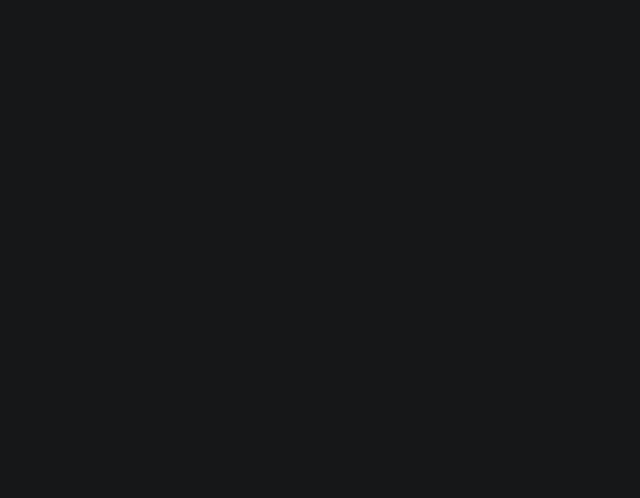
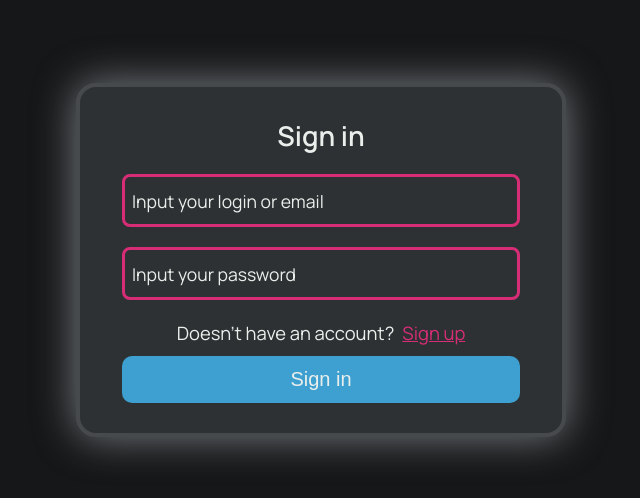
Before and after one commit to ThNeutral/messenger, a React (Vite) app in the folder client/: page /signin in a window 1280 px wide. Before the commit this address had no page. Shown: the part 108-606 px from the top of the page, without its empty margins (319-959 px from the left). Built offline with nearby package versions, Linux system fonts and the light colour scheme.

Commit message:
Sign In: Added Sign In page and functional

```diff
--- a/client/src/App.tsx
+++ b/client/src/App.tsx
@@ -2,6 +2,8 @@ import './/assets/css/style.css'
 
 import { BrowserRouter as Router, Routes, Route } from 'react-router-dom';
 import { RegisterPage } from './Components/Pages/RegisterPage';
+import { SignInPage } from './Components/Pages/SignInPage';
+import { ChatsMainPage } from './Components/Pages/ChatsMainPage';
 function App() {
 
   return (
@@ -10,11 +12,9 @@ function App() {
       <main className='main-app'>
       <Router>
       <Routes>
-        {<Route path='/signup' element={<RegisterPage />}/>}
-        {/* <Route path="/login" element={<Authorization />} />
-        <Route path="/signup" element={<Registration />} />
-        <Route path="/" element={<PrivateRoute/>} />
-        <Route path='/profile' element={<Profile />}/> */}
+        <Route path='/signup' element={<RegisterPage />}/>
+        <Route path='/signin' element={<SignInPage />}/>
+        <Route path='/chats' element={<ChatsMainPage />}/>
       </Routes>
       </Router>
       </main>
--- /dev/null
+++ b/client/src/Components/Pages/ChatsMainPage.tsx
@@ -0,0 +1,18 @@
+import React from 'react';
+import { useNavigate } from 'react-router-dom';
+
+export const ChatsMainPage = () => {
+  const navigate = useNavigate();
+
+  const handleLogout = () => {
+    localStorage.removeItem('authToken');
+    navigate('/signin');
+  };
+
+  return (
+    <>
+      <div>ChatsMainPage</div>
+      <button onClick={handleLogout}>Logout</button>
+    </>
+  );
+}
--- /dev/null
+++ b/client/src/Components/Pages/SignInPage.tsx
@@ -0,0 +1,111 @@
+import React, { useState } from 'react'
+import { useNavigate } from 'react-router-dom';
+
+export const SignInPage = () => {
+    const [usernameOrEmail, setUsernameOrEmail] = useState('');
+    const [password, setPassword] = useState('');
+    const [errors, setErrors] = useState<string[]>([]);
+    const navigate = useNavigate();
+
+    const handleUsernameOrEmailChange = (e: React.ChangeEvent<HTMLInputElement>) => setUsernameOrEmail(e.target.value);
+    const handlePasswordChange = (e: React.ChangeEvent<HTMLInputElement>) => setPassword(e.target.value);
+
+    const handleSubmit = async (e: React.FormEvent<HTMLFormElement>) => {
+      e.preventDefault();
+
+        try {
+            if(usernameOrEmail.length === 0 || password.length === 0) {
+                setErrors(['Fill in empty fields'])
+            }
+            else {
+                const resp = await fetch('http://localhost:3000/login-username', {
+                    method: 'POST',
+                    headers: {
+                      'Content-Type': 'application/json',
+                    },
+                    body: JSON.stringify({ username: usernameOrEmail, password }),
+                  });
+
+              if (resp.ok) {
+                  navigate("/chats");
+                  setUsernameOrEmail('');
+                  setPassword('');
+                  setErrors([]);
+                }
+              else {
+                  try {
+                      const resp = await fetch('http://localhost:3000/login-email', {
+                          method: 'POST',
+                          headers: {
+                            'Content-Type': 'application/json',
+                          },
+                          body: JSON.stringify({ email: usernameOrEmail, password }),
+                        });
+                        if (resp.ok) {
+                          navigate("/chats");
+                          setUsernameOrEmail('');
+                          setPassword('');
+                          setErrors([]);
+                        }
+                        else {
+                          setErrors(["User not found"])
+                        }
+                  }
+                  catch(err) {
+                      console.log(err);
+                      setErrors(["User not found"])
+                  }
+              }
+            }
+
+        }
+       catch (error) {
+        setErrors([`${error}`]);
+      }
+    };
+
+    return (
+      <div className='sign-form'>
+        <div className={errors.length !== 0 ? 'sign-form-container error' : 'sign-form-container'}>
+          <p className='p-h1'>Sign in</p>
+          <form onSubmit={handleSubmit}>
+            <div className='input-container'>
+              <input className='sign-in-input'
+                type="text"
+                placeholder="Login or email"
+                id='usernameOrEmail'
+                value={usernameOrEmail}
+                onChange={handleUsernameOrEmailChange}
+              />
+              <label htmlFor='username'>Input your login or email</label>
+            </div>
+
+            <div className='input-container'>
+              <input className='sign-in-input'
+                type="password"
+                id='password'
+                placeholder="Password"
+                value={password}
+                onChange={handlePasswordChange}
+              />
+              <label htmlFor='password'>Input your password</label>
+            </div>
+
+            {errors.length > 0 && (
+              <ul className='error'>
+                {errors.map((err, index) => (
+                  <li key={index} className={`${errors.length === 1 ? 'li-error' : ''}`}>
+                    {err}
+                  </li>
+                ))}
+              </ul>
+            )}
+            <p className='question'>Doesn't have an account? <a href='/signup'>Sign up</a></p>
+            <button type="submit" className={errors.length === 0 ? 'sign-in-btn-submit' : 'button-error'}>
+              Sign in
+            </button>
+          </form>
+        </div>
+      </div>
+    );
+}
--- a/client/src/assets/css/style.css
+++ b/client/src/assets/css/style.css
@@ -71,6 +71,13 @@ body {
   margin: 0;
   width: 90%;
 }
+.sign-form form .sign-in-btn-submit {
+  background-color: #3DA0D1;
+}
+.sign-form form .sign-in-btn-submit:hover {
+  -webkit-box-shadow: 0px 0px 10px #66b4db;
+          box-shadow: 0px 0px 10px #66b4db;
+}
 .sign-form form button {
   font-size: 20px;
   margin-top: 10px;
@@ -141,6 +148,12 @@ body {
   -webkit-transition: all 0.3s ease;
   transition: all 0.3s ease;
   pointer-events: none;
+}
+.sign-form form .input-container .sign-in-input {
+  border: 3.5px solid #D72D77;
+}
+.sign-form form .input-container .sign-in-input:focus {
+  border: 3px solid #3DA0D1;
 }
 .sign-form form .input-container input {
   width: 100%;
--- a/client/src/assets/scss/style.scss
+++ b/client/src/assets/scss/style.scss
@@ -48,7 +48,12 @@ body {
     form {
         margin: 0;
         width: 90%;
-
+        .sign-in-btn-submit {
+            background-color: #3DA0D1;
+            &:hover {
+                box-shadow: 0px 0px 10px lighten(#3DA0D1, 10%);
+            }
+        }
         button {
             font-size: 20px;
             margin-top: 10px;
@@ -97,6 +102,12 @@ body {
                 transition: all 0.3s ease;
                 pointer-events: none;
             }
+            .sign-in-input {
+                border: 3.5px solid #D72D77;
+                &:focus {
+                    border: 3px solid #3DA0D1;
+                }
+            }
             input {
                 width: 100%;
                 font-size: 1.1rem;
```
Also changed, not shown: client/src/assets/css/style.min.css.
